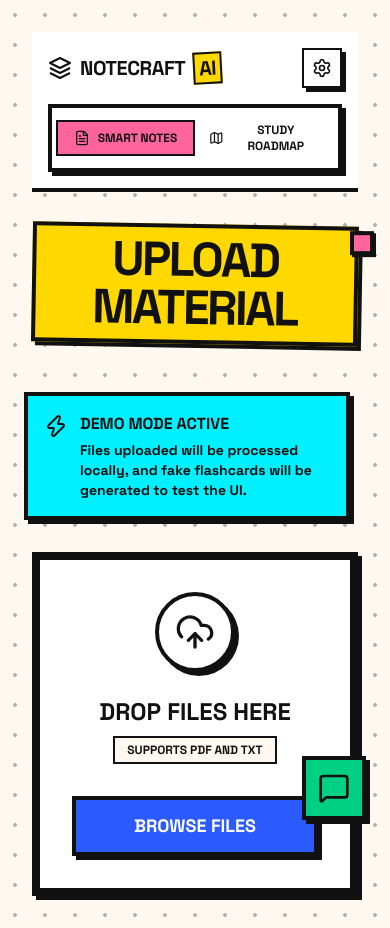
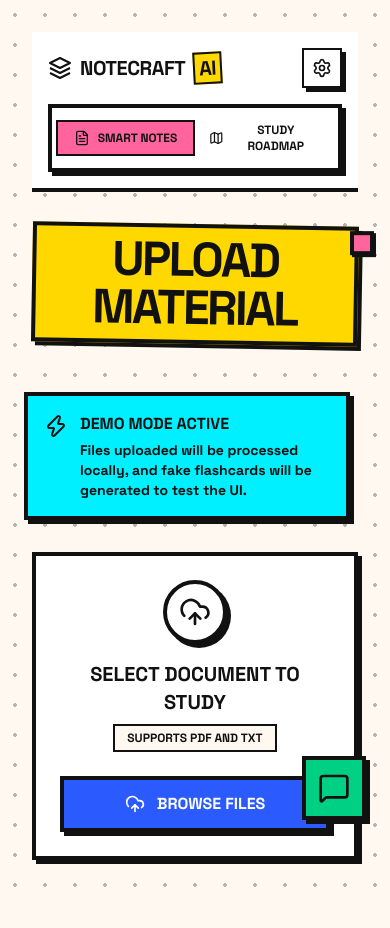
Before and after one commit to adarshmishra0705/notecraftai, a React (Vite) app: page /app in a window 390 px wide. After the commit the page ends 892 px from the top, so only its background shows below. Built offline with nearby package versions, Linux system fonts and the light colour scheme.

Commit message:
Convert file upload to explicit button label just like other UI buttons

```diff
--- a/src/pages/Dashboard.jsx
+++ b/src/pages/Dashboard.jsx
@@ -134,36 +134,31 @@ export default function Dashboard() {
                             onDragOver={(e) => { e.preventDefault(); setIsDragging(true); }}
                             onDragLeave={() => setIsDragging(false)}
                             onDrop={handleDrop}
-                            onClick={() => {
-                                if (isUploadDisabled) {
-                                    setShowSettings(true);
-                                } else if (fileInputRef.current) {
-                                    fileInputRef.current.click();
-                                }
-                            }}
-                            className={`block cursor-pointer group border-8 border-brutal-black p-8 sm:p-16 text-center transition-all duration-300 relative overflow-hidden bg-white shadow-brutal active:bg-brutal-yellow ${isDragging ? 'bg-brutal-yellow translate-x-2 translate-y-2 shadow-brutal-sm' : 'md:hover:-translate-y-2 md:hover:-translate-x-2 md:hover:shadow-brutal-lg'} ${isUploadDisabled ? 'opacity-60 border-dashed' : ''}`}
+                            className={`border-4 sm:border-8 border-brutal-black p-6 sm:p-16 text-center transition-all duration-300 bg-white shadow-brutal ${isDragging ? 'bg-brutal-yellow translate-x-1 translate-y-1 shadow-brutal-sm' : ''}`}
                         >
-                            <input
-                                type="file"
-                                accept=".txt,.pdf"
-                                onChange={handleFileChange}
-                                className="sr-only"
-                                disabled={isUploadDisabled}
-                                ref={fileInputRef}
-                            />
-
-                            <div className="relative w-20 h-20 sm:w-24 sm:h-24 bg-white border-4 border-brutal-black rounded-full flex items-center justify-center mx-auto mb-6 transition-all duration-300 shadow-brutal group-hover:bg-brutal-pink group-hover:rotate-12 pointer-events-none">
-                                <UploadCloud className="w-10 h-10 sm:w-12 sm:h-12 text-brutal-black" />
+                            <div className="w-16 h-16 sm:w-24 sm:h-24 bg-white border-4 border-brutal-black rounded-full flex items-center justify-center mx-auto mb-4 sm:mb-6 shadow-brutal">
+                                <UploadCloud className="w-8 h-8 sm:w-12 sm:h-12 text-brutal-black" />
                             </div>
 
-                            <h3 className="relative text-2xl sm:text-3xl font-black text-brutal-black mb-2 uppercase pointer-events-none">Drop files here</h3>
-                            <p className="relative text-brutal-black font-bold mb-8 uppercase text-xs sm:text-sm border-2 border-brutal-black inline-block px-3 py-1 bg-brutal-bg pointer-events-none">Supports PDF and TXT</p>
+                            <h3 className="text-xl sm:text-3xl font-black text-brutal-black mb-2 uppercase">Select document to study</h3>
+                            <p className="text-brutal-black font-bold mb-6 sm:mb-8 uppercase text-xs sm:text-sm border-2 border-brutal-black inline-block px-3 py-1 bg-brutal-bg">Supports PDF and TXT</p>
 
-                            <br />
-                            <div
-                                className={`inline-block px-6 py-3 sm:px-8 sm:py-4 bg-brutal-blue border-4 border-brutal-black text-white font-black uppercase text-lg sm:text-xl shadow-brutal transition-all duration-300 w-full sm:w-auto pointer-events-none ${isUploadDisabled ? 'bg-slate-400' : 'md:group-hover:bg-brutal-yellow md:group-hover:text-brutal-black'}`}
-                            >
-                                {isUploadDisabled ? 'Configure API Key First' : 'Browse Files'}
+                            <div>
+                                <label
+                                    htmlFor="file-upload-input"
+                                    className="px-6 py-3 sm:px-8 sm:py-4 bg-brutal-blue border-4 border-brutal-black text-white font-black uppercase text-base sm:text-xl shadow-brutal hover:bg-brutal-yellow hover:text-brutal-black active:translate-x-1 active:translate-y-1 transition-all cursor-pointer inline-flex items-center justify-center gap-3 w-full sm:w-auto"
+                                >
+                                    <UploadCloud className="w-5 h-5 sm:w-6 sm:h-6" />
+                                    <span>Browse Files</span>
+                                </label>
+
+                                <input
+                                    id="file-upload-input"
+                                    type="file"
+                                    accept=".txt,.pdf"
+                                    onChange={handleFileChange}
+                                    className="sr-only"
+                                />
                             </div>
                         </div>
                     </div>
```
